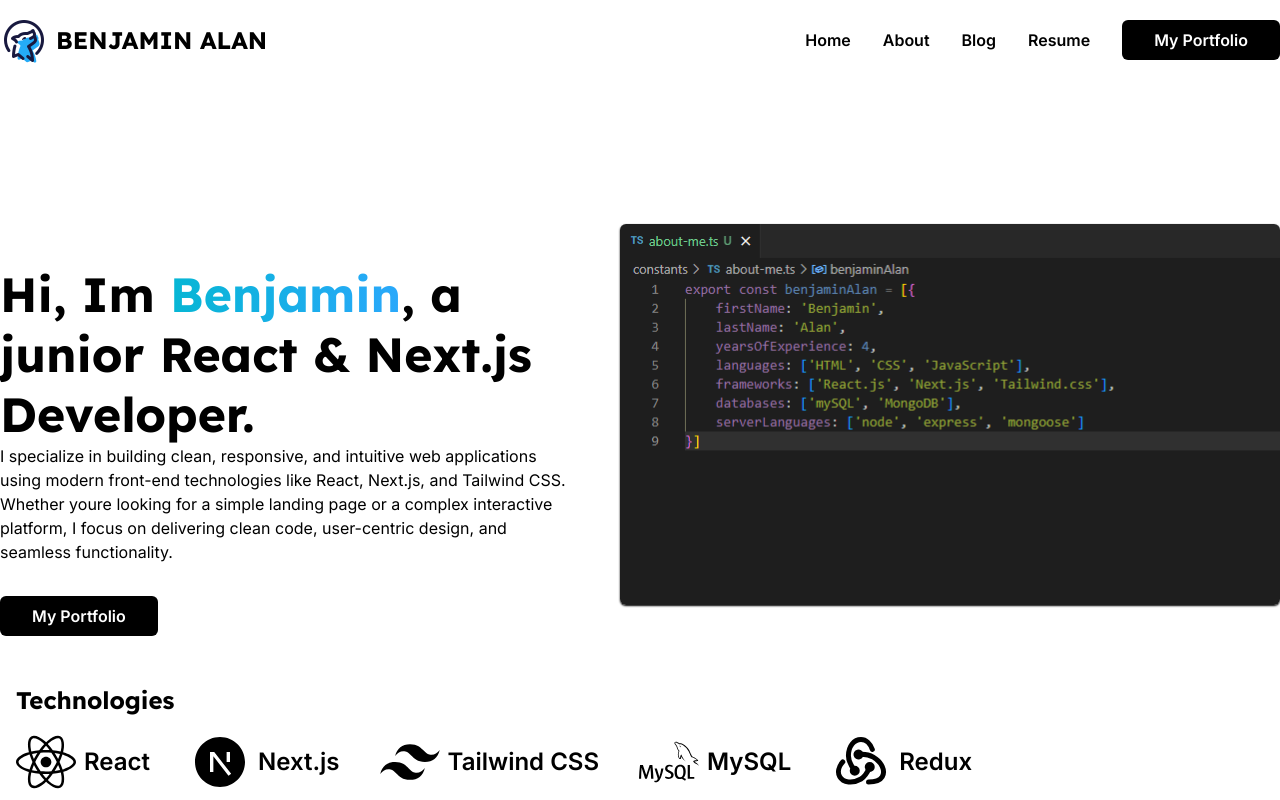
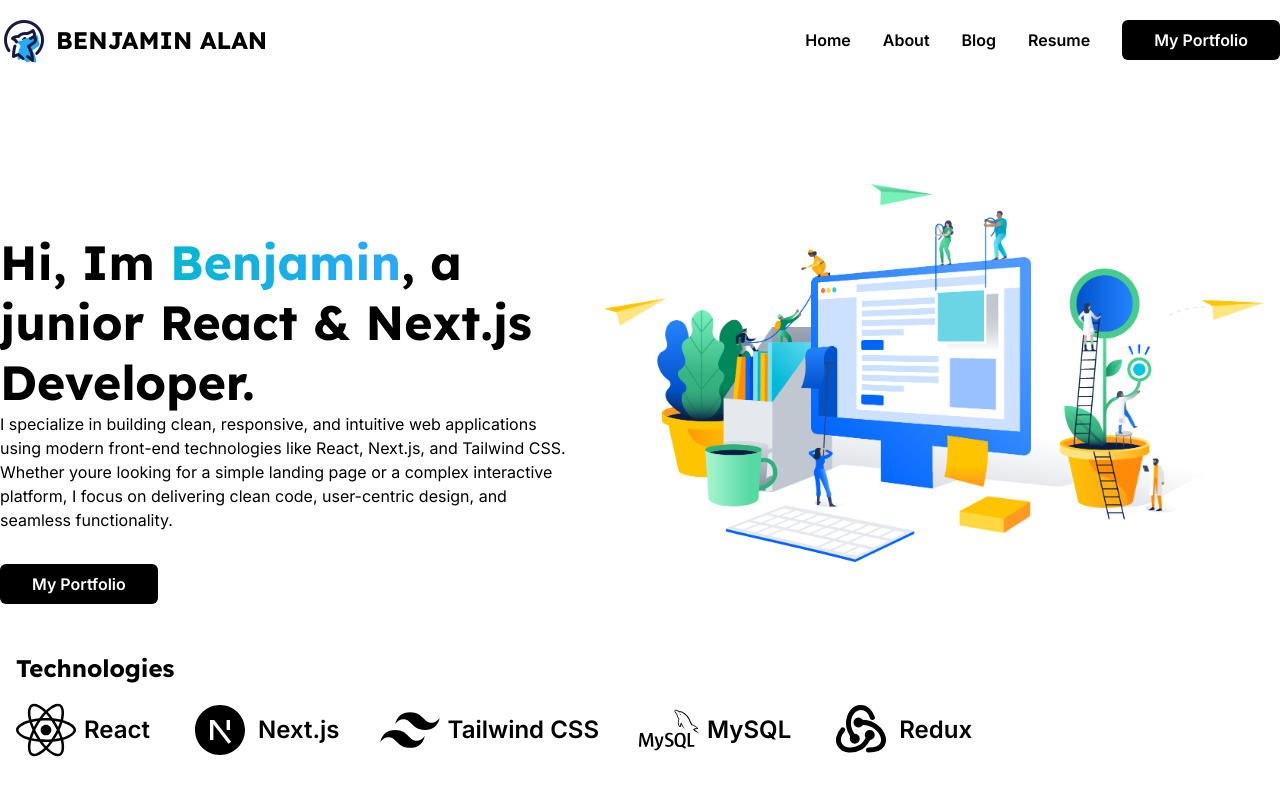
Before and after one commit to Benjamin-buck/portfolio, a Next.js app: page / in a window 1280 px wide. Built offline with nearby package versions, Linux system fonts and the light colour scheme.

Commit message:
modifies hero image

```diff
--- a/components/landing-page/Hero.tsx
+++ b/components/landing-page/Hero.tsx
@@ -9,9 +9,9 @@
 const Hero = () => {
   return (
     <section>
-      <div className=" flex justify-between">
-        <div className="w-[45%] pt-[200px]  max-xl:w-auto max-xl:px-4">
-          <h2 className="text-5xl font-lexend font-bold leading-[60px] max-md:text-3xl">
+      <div className="flex justify-between max-xl:flex-col-reverse">
+        <div className="w-[45%] mt-[120px] max-xl:mt-2 max-xl:w-auto max-xl:px-4 max-md:pt-2">
+          <h2 className="text-5xl mt-12 font-lexend font-bold leading-[60px] max-md:text-3xl">
             Hi, Im <span className="gradient-text">Benjamin</span>, a junior
             React & Next.js Developer.
           </h2>
@@ -25,13 +25,13 @@
           </p>
           <button className="button-style mt-8">My Portfolio</button>
         </div>
-        <div className="pt-[160px]">
+        <div className="mt-[120px] max-md:mt-12 mx-4 max-xl:flex max-xl:justify-center">
           <Image
-            src="/texteditor.png"
+            src="/hero.png"
             width={660}
             height={382}
             alt="Code screenshot"
-            className="rounded-md max-xl:hidden shadow-black shadow-sm"
+            className="rounded-md"
           />
         </div>
       </div>
```
Also changed, not shown: public/hero.png (added).
